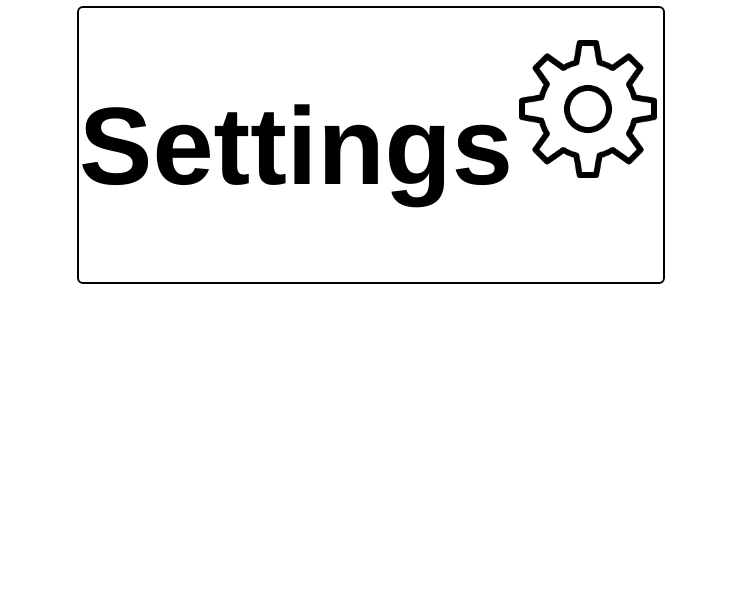
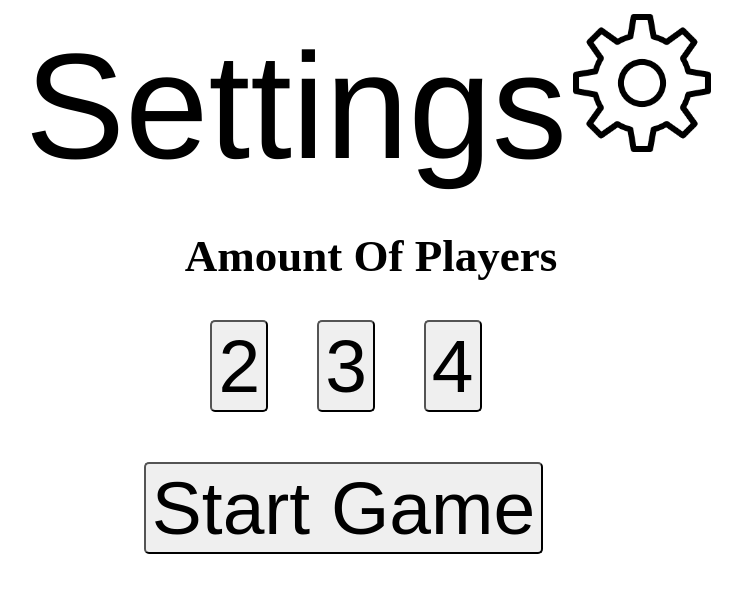
Before and after one commit to Soovier/JAWS-Uno, a SvelteKit app: page /Settings in a window 1280 px wide. Shown: the top 592 px of the page, without its empty margins (269-1011 px from the left). Built offline with nearby package versions, Linux system fonts and the light colour scheme.

Commit message:
Major Adjust

```diff
--- a/src/componets/settingpage.svelte
+++ b/src/componets/settingpage.svelte
@@ -5,8 +5,19 @@
 <div class="display rowz">
   <div class="align">
     <div class="title check">
-      <h1>Settings</h1>
+      <a href="/" class="Classify">Settings</a>
       <img class="Gear-Pic" src={Gear} alt="Gear" />
+    </div>
+    <div class="sorter playerAmo">
+      <h2>Amount Of Players</h2>
+      <div class="numbutton">
+        <button>2</button>
+        <button>3</button>
+        <button>4</button>
+      </div>
+    </div>
+    <div class="start">
+      <button class="Start">Start Game</button>
     </div>
   </div>
 </div>
@@ -19,23 +30,85 @@
     flex-direction: column;
   }
 
+  h2 {
+    font-size: 45px;
+    transition: all 0.5s ease-in-out;
+  }
+
+  h2:hover {
+    font-size: 50px;
+    color: red;
+  }
+
+  .start {
+    margin-top: 50px;
+    display: flex;
+    justify-content: center;
+    align-items: center;
+    margin-right: 100px;
+  }
+
+  .sorter {
+    display: flex;
+    justify-content: center;
+    align-items: center;
+    flex-direction: column;
+  }
+
+  a {
+    text-decoration: none;
+    color: black;
+    font-size: 150px;
+    transition: all 0.5s ease-in-out;
+  }
+
+  a:hover {
+    font-size: 155px;
+    color: white;
+  }
+
+  .numbutton {
+    margin-right: 95px;
+  }
+
+  button {
+    height: 100%;
+    border-radius: 5px;
+    margin-left: 45px;
+    font-size: 75px;
+    transition: all 0.5s ease-in-out;
+  }
+
+  .Backpage {
+    background-color: black;
+    margin-right: 50px;
+    position: absolute;
+    top: 120px;
+  }
+
+  button:hover {
+    font-size: 80px;
+    color: green;
+    background-color: blanchedalmond;
+  }
+
   .Gear-Pic {
     min-width: 150px;
     max-height: 150px;
-    /* margin-top: 150; */
+  }
+
+  .title {
+    display: flex;
+    justify-content: center;
+    align-items: baseline;
+    width: 100%;
   }
 
   .check {
-    display: flex;
-    justify-content: center;
-    align-items: baseline;
-  }
-
-  .title {
     font-size: 55px;
     font-family: "Franklin Gothic Medium", "Arial Narrow", Arial, sans-serif;
-    outline: 2px solid;
-    border-radius: 4px;
+    /* outline: 2px solid; */
+    /* border-radius: 4px; */
     transition: all 0.5s ease-in-out;
   }
 
```
